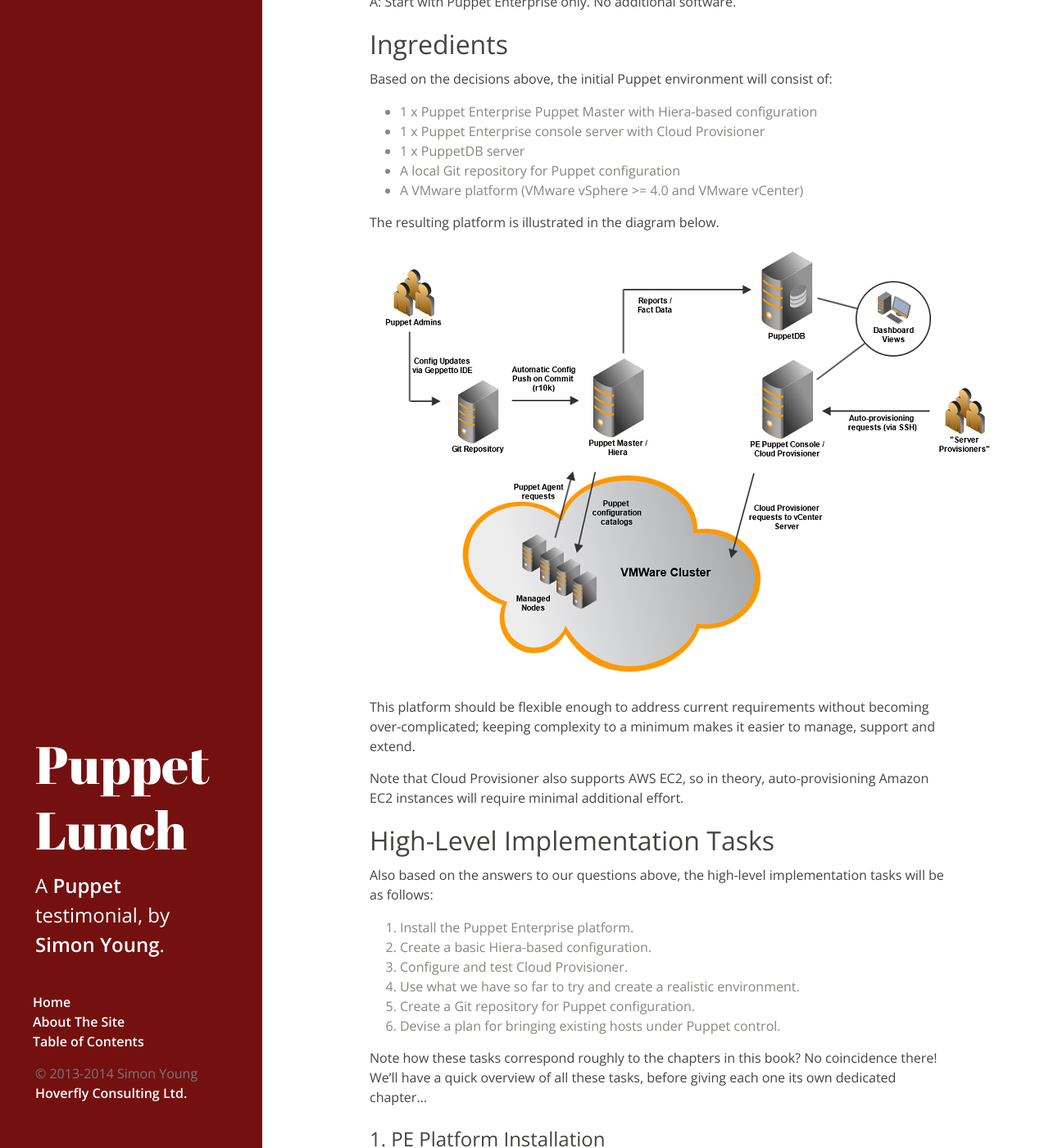
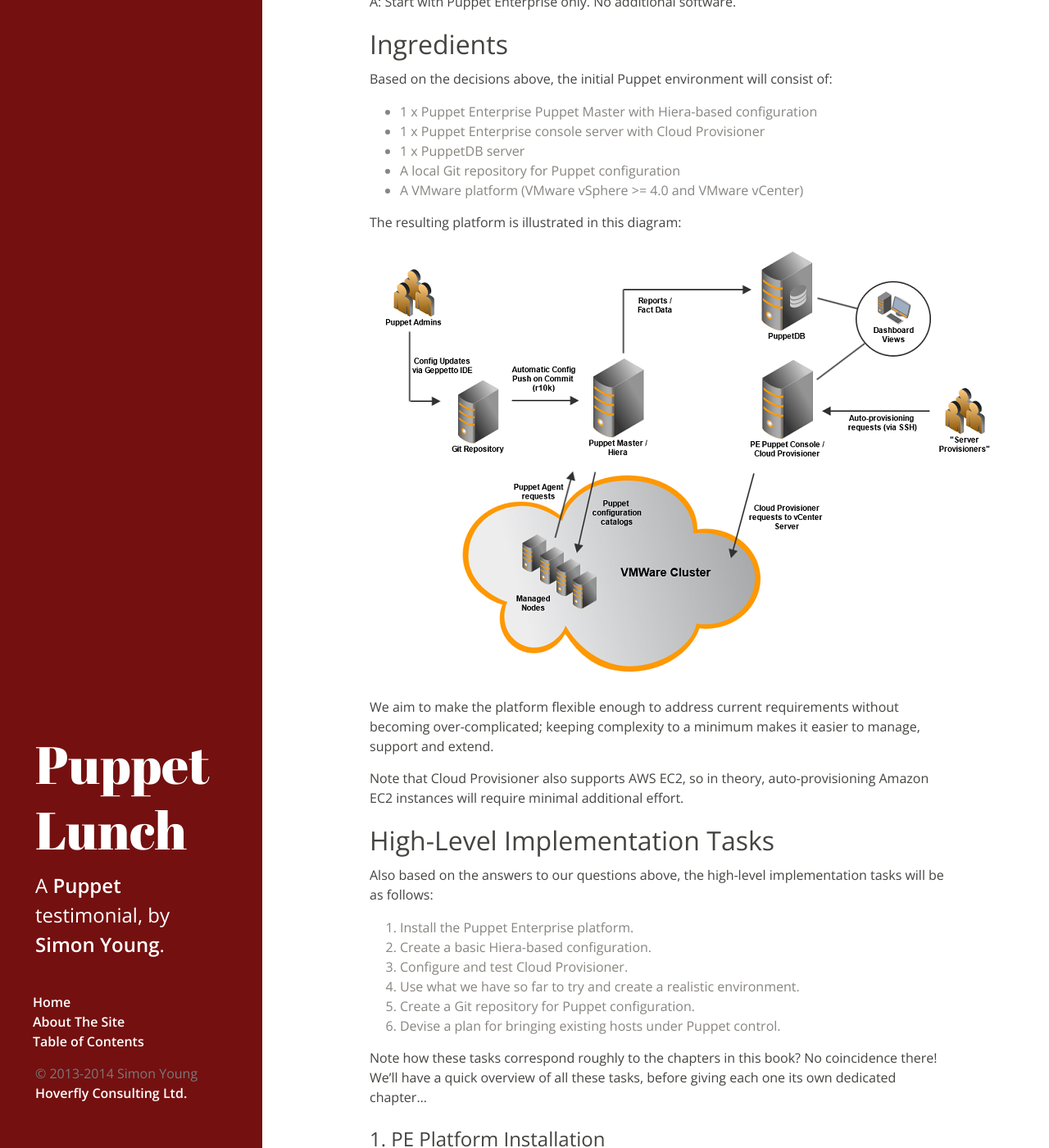
Before and after one commit to Sgydoo/puppet-lunch, a Jekyll site: the page built from _posts/2013-12-18-planning.md, in a window 1280 px wide and 1400 px high, scrolled down 1320 px. Shown: the whole window at 82% size. Built offline with Jekyll 4.4.1, drawn with Linux system fonts in a browser that asks for light colours; Markdown is read by kramdown in place of the engine named in the settings.

Commit message:
Minor edit

```diff
--- a/_posts/2013-12-18-planning.md
+++ b/_posts/2013-12-18-planning.md
@@ -81,11 +81,11 @@
 * A local Git repository for Puppet configuration
 * A VMware platform (VMware vSphere >= 4.0 and VMware vCenter)
 
-The resulting platform is illustrated in the diagram below.
+The resulting platform is illustrated in this diagram:
 
 ![Puppet Enterprise Platform](/public/images/planning2.png)
 
-This platform should be flexible enough to address current
+We aim to make the platform flexible enough to address current
 requirements without becoming over-complicated; keeping complexity to
 a minimum makes it easier to manage, support and extend.
 
```
